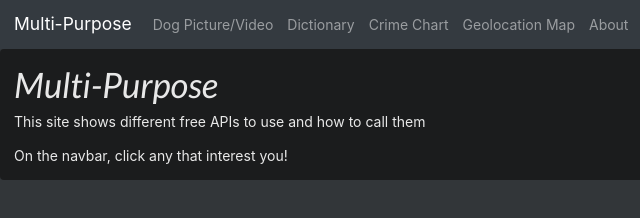
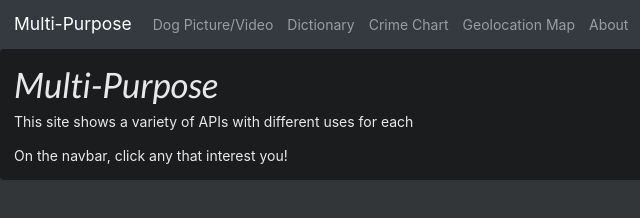
Before and after one commit to TylerLyczak/it202-big, a plain HTML site: page index.html in a window 1280 px wide. Shown: the full height of the page, 0-640 px from the left. Drawn offline with nearby package versions, Linux system fonts and the light colour scheme; some packages are replaced by stand-ins of ours.

```diff
--- a/index.html
+++ b/index.html
@@ -49,7 +49,7 @@
     <div class="firstPage" id="mainPage">
       <div class="ui inverted segment">
         <h1 class="italics">Multi-Purpose</h1>
-        <p>This site shows different free APIs to use and how to call them</p>
+        <p>This site shows a variety of APIs with different uses for each</p>
         <p>On the navbar, click any that interest you!</p>
       </div>
     </div>
```
Also changed, not shown: scripts/crime.js (+0 -8 lines), scripts/script.js (+2 -5 lines).
